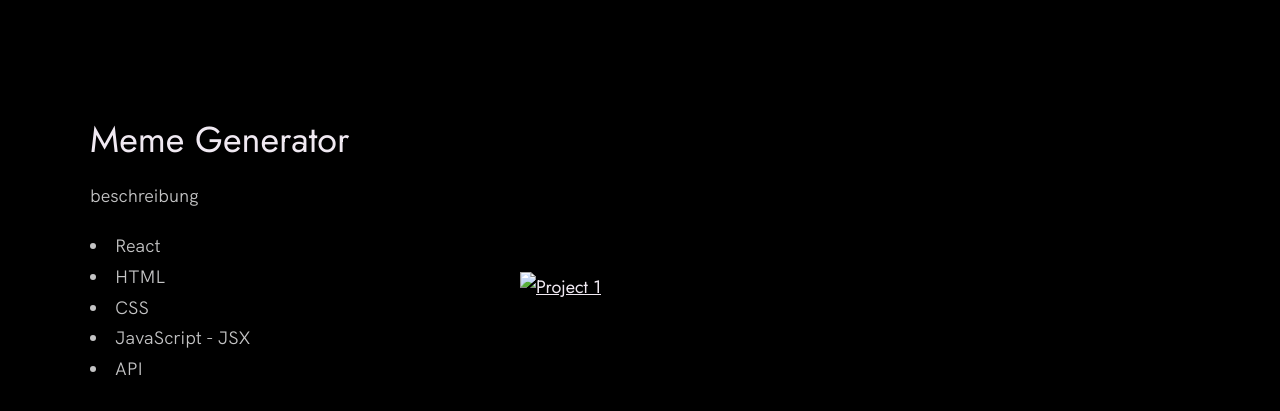
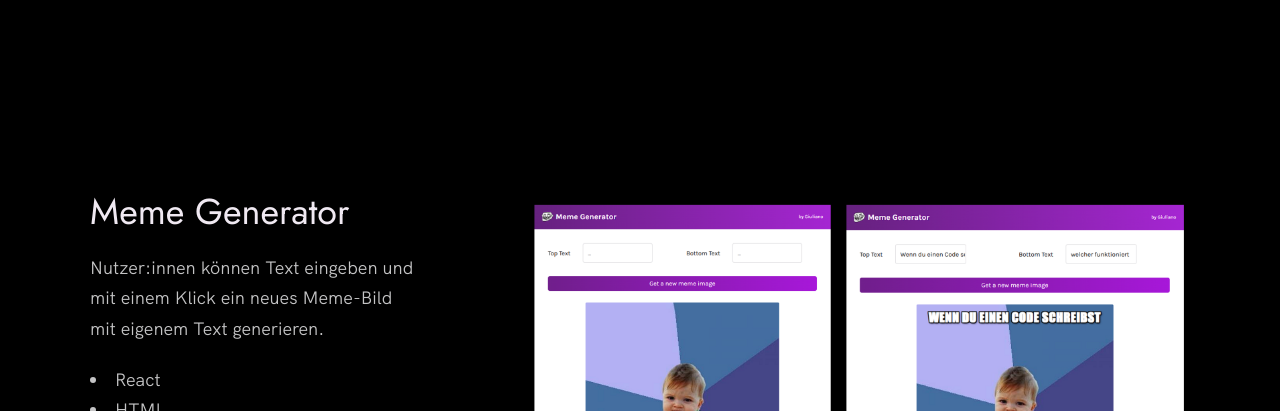
Before and after one commit to GiuliDev/portfolio, a website built with Vite: page index.html in a window 1280 px wide. Shown: the part 3270-3681 px from the top of the page. Built offline with nearby package versions, Linux system fonts and the light colour scheme; files whose address does not match are found by name.

Commit message:
Update index.html

```diff
--- a/index.html
+++ b/index.html
@@ -207,7 +207,7 @@
           <div class="work__text">
             <h3>Meme Generator</h3>
             <p>
-              beschreibung
+              Nutzer:innen können Text eingeben und mit einem Klick ein neues Meme-Bild mit eigenem Text generieren.
             </p>
             <ul class="work__list">
                 <li>React</li>
@@ -218,7 +218,7 @@
             </ul>
 
             <div class="work__links">
-              <a href="WEBSITE" target="_blank" class="link__text">
+              <a href="https://meme-generator-mobile.netlify.app/" target="_blank" class="link__text">
                 Visit Site <span>&rarr;</span>
               </a>
               <a href="https://github.com/GiuliDev/Meme-Generator" title="View Source Code" target="_blank">
@@ -227,8 +227,8 @@
             </div>
           </div>
           <div class="work__image-box">
-            <a href="WEBSITE" target="_blank" class="image-link">
-              <img src="./images/BILD" class="work__image" alt="Project 1" />
+            <a href="https://meme-generator-mobile.netlify.app/" target="_blank" class="image-link">
+              <img src="./images/meme bild project.png" class="work__image" alt="Project 1" />
             </a>
           </div>
         </div>
```
